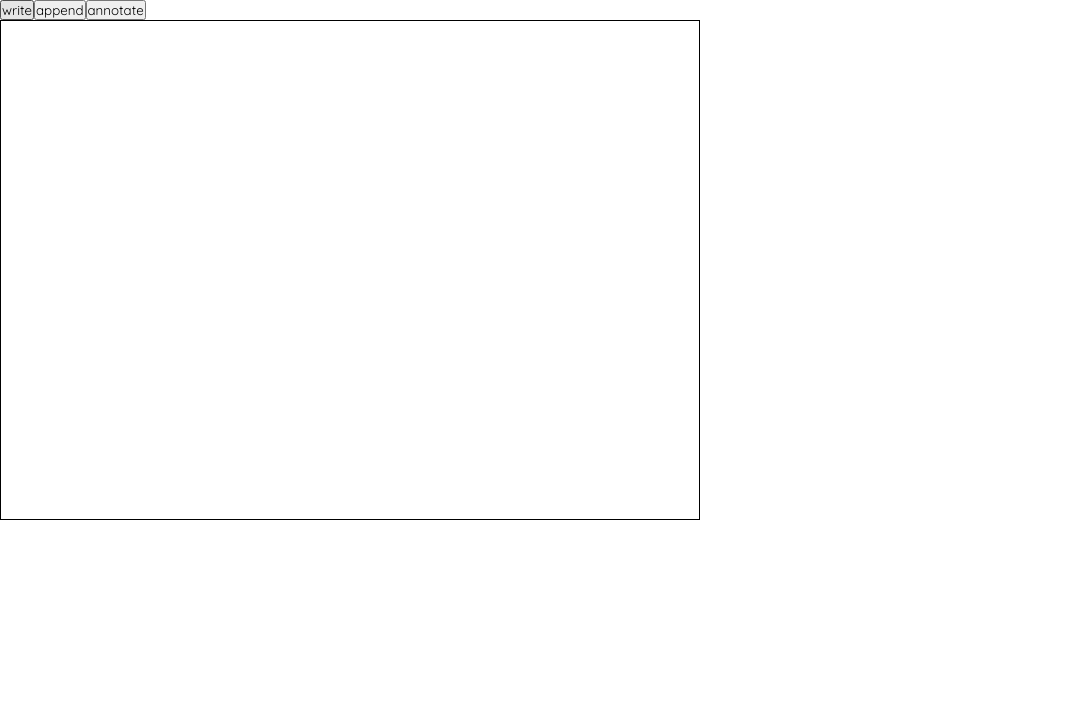
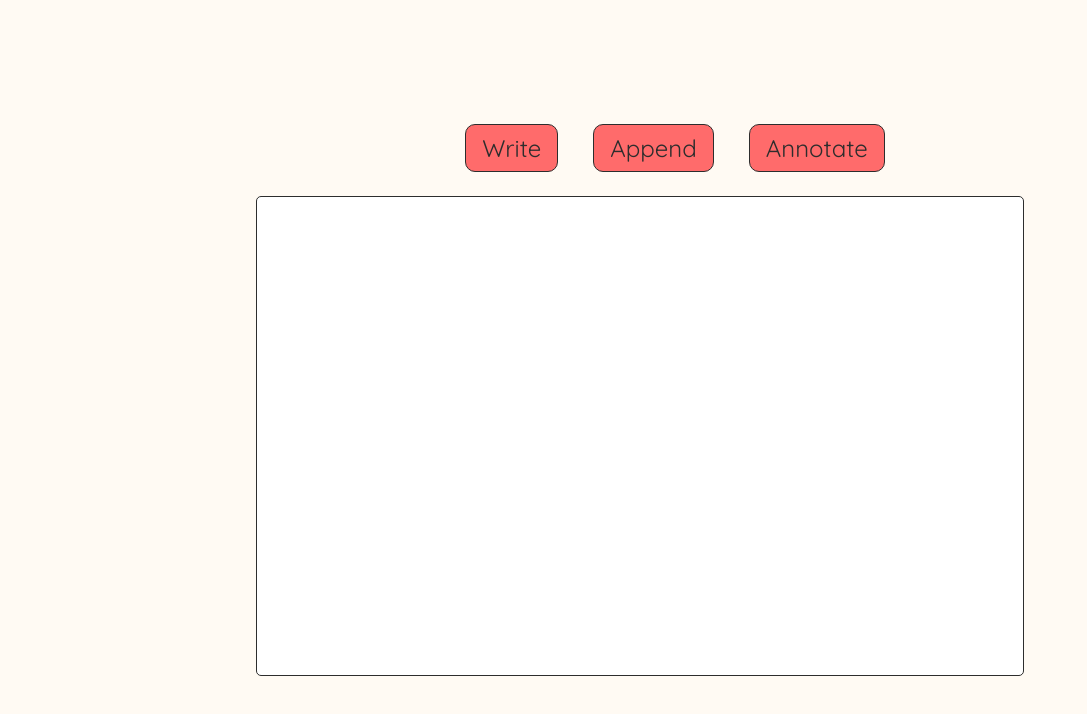
Before and after one commit to emile-tal/digital-whiteboard, a React (Vite) app: page / in a window 1280 px wide. Shown: the top 714 px of the page, without its empty margins (0-1087 px from the left). Built offline with nearby package versions, Linux system fonts and the light colour scheme.

Commit message:
Create color variables and apply to whiteboard

```diff
--- a/src/App.tsx
+++ b/src/App.tsx
@@ -7,7 +7,7 @@ import { useState } from 'react'
 
 function App() {
   const [whiteboardContent, setWhiteboardContent] = useState('')
-  const [annotateIndices, setAnnotateIndices] = useState([])
+  const [annotateIndices, setAnnotateIndices] = useState<[number, number][]>([])
 
   const getRegexMatch = (regex: RegExp, index: number) => {
     let regexArray
--- a/src/app.scss
+++ b/src/app.scss
@@ -1,9 +1,17 @@
-@font-face {
-    font-family: "Patrick Hand";
-    src: url('./assets/font/PatrickHand-Regular.ttf');
+@use './styles/mixins' as *;
+@use './styles/variables' as *;
+
+.app {
+    display: flex;
+    justify-content: center;
+    align-items: center;
+    flex-direction: column;
+    gap: 1.5rem;
+    min-height: 100vh;
+    background-color: $secondary-beige;
+
+    &__button-container {
+        display: flex;
+        gap: 10%;
+    }
 }
-
-@font-face {
-    font-family: "Quicksand";
-    src: url('./assets/font/Quicksand-VariableFont_wght.ttf');
-}
--- a/src/components/Button/Button.scss
+++ b/src/components/Button/Button.scss
@@ -1,3 +1,17 @@
+@use '../../styles/variables' as *;
+
 .button {
     font-family: Quicksand;
+    text-transform: capitalize;
+    font-size: 1.5rem;
+    padding: 0.5rem 1rem;
+    border-radius: 10px;
+    color: $primary-gray;
+    background-color: $primary-pink;
+    border: 1px solid $primary-gray;
+
+    &:hover {
+        cursor: pointer;
+        background-color: #FF8787;
+    }
 }
--- a/src/components/Whiteboard/Whiteboard.scss
+++ b/src/components/Whiteboard/Whiteboard.scss
@@ -1,6 +1,14 @@
+@use '../../styles/variables' as *;
+
 .whiteboard {
-    height: 500px;
-    width: 700px;
-    border: black 1px solid;
+    height: 60vh;
+    width: 60%;
+    background-color: $tertiary-white;
     font-family: 'Patrick Hand';
+    color: $primary-gray;
+    line-height: 2.25rem;
+    font-size: 1.25rem;
+    border: $primary-gray 1px solid;
+    border-radius: 5px;
+    padding: 0.75rem 1rem;
 }
--- a/src/components/Whiteboard/Whiteboard.tsx
+++ b/src/components/Whiteboard/Whiteboard.tsx
@@ -14,6 +14,7 @@ export function Whiteboard({ whiteboardContent, annotateIndices }: Props) {
     const displayedTextRef = useRef('')
     const annotateRefs = useRef<(HTMLSpanElement | null)[]>([])
 
+    // Wrap the text within the annotateIndices in a span so that they can be annotated
     const annotateText = () => {
         let result = []
         let lastIndex = 0
@@ -44,7 +45,9 @@ export function Whiteboard({ whiteboardContent, annotateIndices }: Props) {
     useEffect(() => {
         annotateRefs.current.forEach((ref) => {
             if (ref) {
-                const annotation = annotate(ref, { type: 'underline', color: 'orange' });
+                const annotation = annotate(ref, { type: 'underline', color: 'blue' })
+
+                // Only annotate most recent annotation so as not to repeatedly animate the same element
                 if (annotateRefs.current.indexOf(ref) === annotateRefs.current.length - 1) {
                     annotation.show()
                 }
@@ -53,7 +56,18 @@ export function Whiteboard({ whiteboardContent, annotateIndices }: Props) {
     }, [annotateIndices])
 
     useEffect(() => {
-        let i = displayedText.length
+        let i: number
+
+        // Check if whiteboardContent text has been replaced or if text has been appended
+        if (whiteboardContent.slice(0, displayedText.length) === displayedText) {
+            i = displayedText.length
+        } else {
+            i = 0
+            setDisplayedText('')
+            displayedTextRef.current = ''
+        }
+
+        // Add letters one by one to displayedText, use a ref to account for state being asynchronous
         const displayTextInterval = setInterval(() => {
             if (i < whiteboardContent.length) {
                 const nextChar = whiteboardContent[i]
@@ -63,7 +77,8 @@ export function Whiteboard({ whiteboardContent, annotateIndices }: Props) {
             } else {
                 clearInterval(displayTextInterval)
             }
-        }, 100)
+        }, 75)
+
         return () => clearInterval(displayTextInterval)
     }, [whiteboardContent])
 
--- a/src/index.scss
+++ b/src/index.scss
@@ -1,3 +1,5 @@
+@use './styles/typography' as *;
+
 *,
 *::after,
 *::before {
--- /dev/null
+++ b/src/styles/_typography.scss
@@ -0,0 +1,9 @@
+@font-face {
+    font-family: "Patrick Hand";
+    src: url('./assets/font/PatrickHand-Regular.ttf');
+}
+
+@font-face {
+    font-family: "Quicksand";
+    src: url('./assets/font/Quicksand-VariableFont_wght.ttf');
+}
--- /dev/null
+++ b/src/styles/_variables.scss
@@ -0,0 +1,15 @@
+$tablet-width: 768px;
+$desktop-width: 1280px;
+
+$side-margin-mobile: 1rem;
+$side-margin-tablet: 1.5rem;
+
+$desktop-container-width: 72.5rem;
+
+$primary-gray: #2D2D2D;
+$primary-pink: #FF6B6B;
+
+$secondary-beige: #FFFAF3;
+$secondary-yellow: #FFC300;
+
+$tertiary-white: #FFFFFF;
```
Also changed, not shown: src/styles/_mixins.scss (added).
